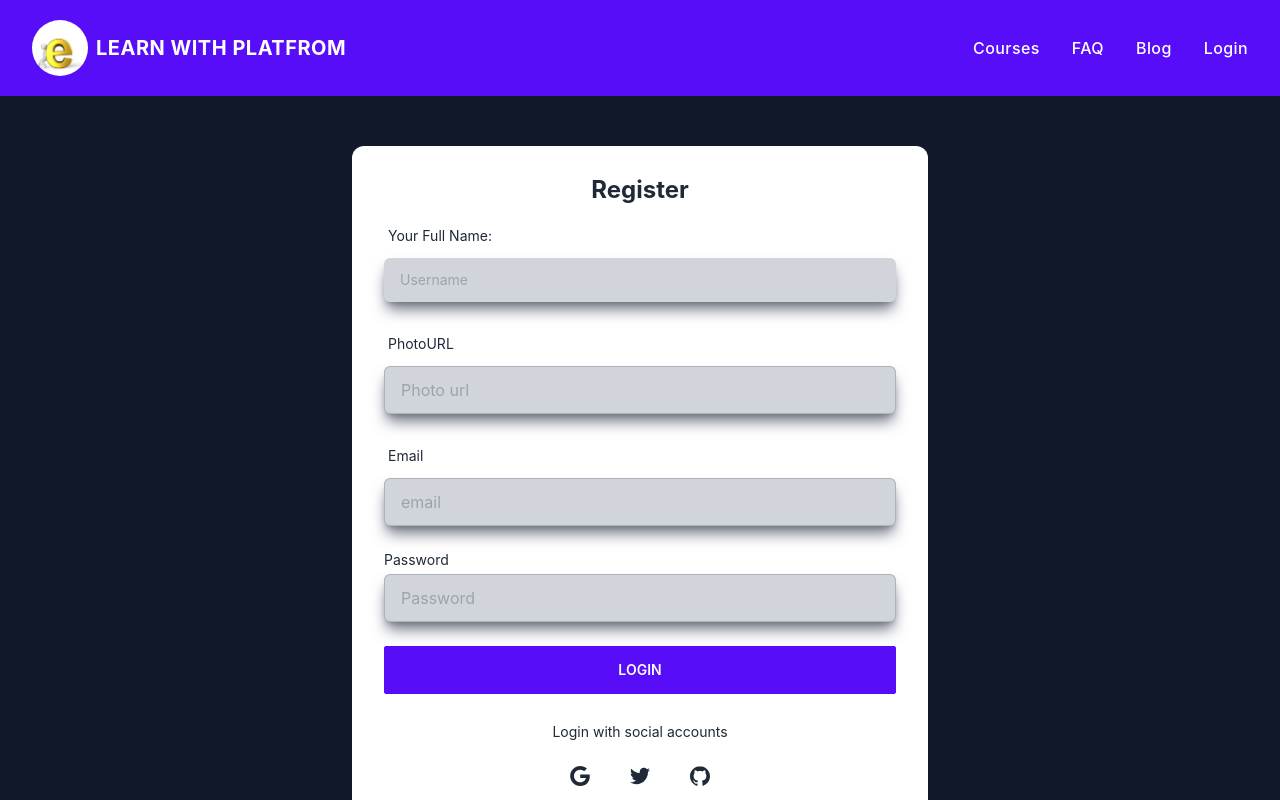
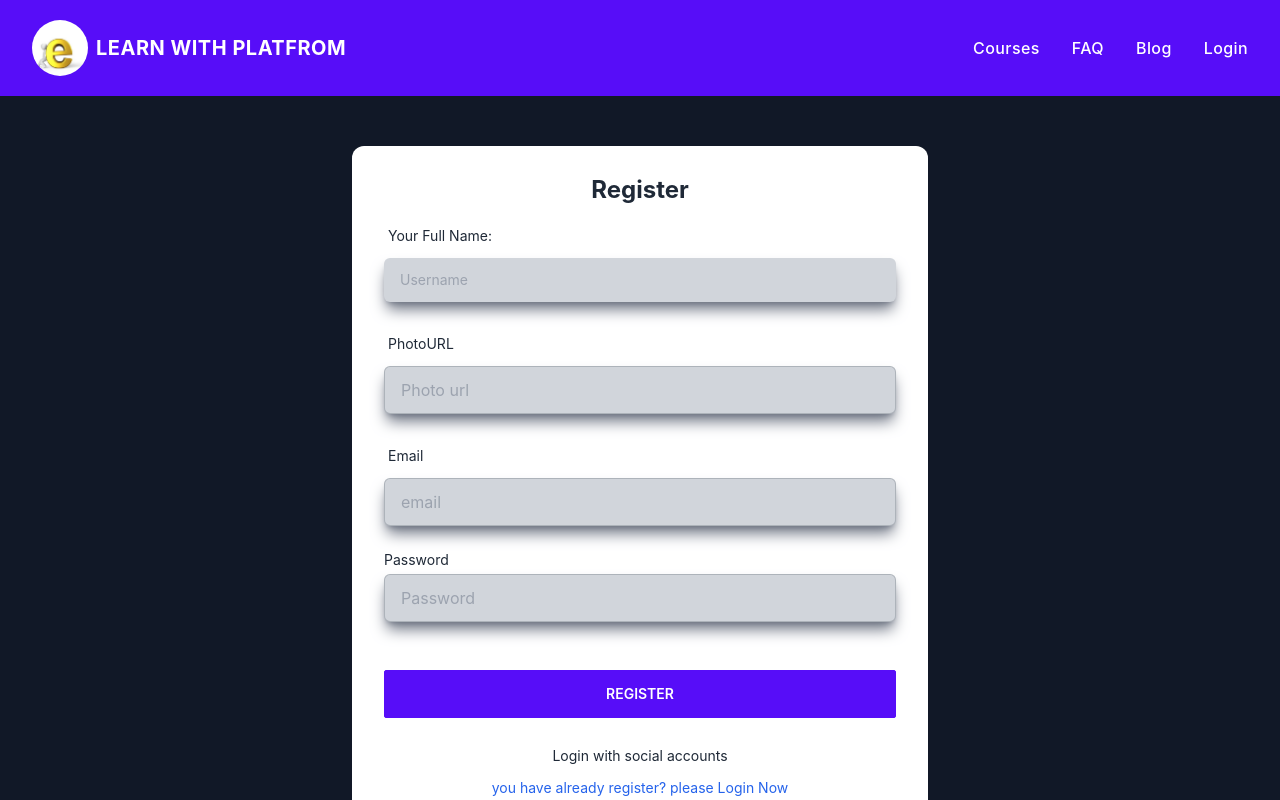
Before and after one commit to mdismail645221/Learn-with-Platform-client, a React (Create React App) app: page /register in a window 1280 px wide. Shown: the top 800 px of the page. Built offline with nearby package versions, Linux system fonts and the light colour scheme; no server answers.

Commit message:
register error setup

```diff
--- a/package.json
+++ b/package.json
@@ -10,6 +10,7 @@
     "firebase": "^9.12.1",
     "react": "^18.2.0",
     "react-dom": "^18.2.0",
+    "react-hot-toast": "^2.4.0",
     "react-router-dom": "^6.4.2",
     "react-scripts": "5.0.1",
     "web-vitals": "^2.1.4"
--- a/src/index.js
+++ b/src/index.js
@@ -4,11 +4,13 @@ import './index.css';
 import App from './App';
 import reportWebVitals from './reportWebVitals';
 import AuthProvider from './contexts/AuthProvider';
+import { Toaster } from 'react-hot-toast';
 
 const root = ReactDOM.createRoot(document.getElementById('root'));
 root.render(
   <React.StrictMode>
     <AuthProvider>
+    <Toaster></Toaster>
       <App />
     </AuthProvider>
   </React.StrictMode>
--- a/src/shared/Register/Register.js
+++ b/src/shared/Register/Register.js
@@ -2,10 +2,11 @@ import React, { useState, useContext } from 'react';
 import { Link } from 'react-router-dom';
 import { AuthContext } from '../../contexts/AuthProvider.js';
 import '../Register/Register.js'
+import {toast} from 'react-hot-toast'
 
 const Register = () => {
 
-    const [error, setError] = useState()
+    const [error, setError] = useState(null)
    const {createUser, updateUserProfile} = useContext(AuthContext)
 //    console.log(createUser)
 
@@ -23,6 +24,7 @@ const Register = () => {
             form.reset()
             const user = result.user;
             console.log(user)
+            toast.success('Successfully Login')
             setError(null)
             handleUpdateUserProfile(name, photourl)
         })
@@ -69,7 +71,10 @@ const Register = () => {
                         <input type="password" name="password" id="password" placeholder="Password" className="w-full px-4 py-3 rounded-md dark:border-gray-700  dark:text-gray-100 focus:dark:border-violet-400 shadow-gray-500 shadow-lg bg-gray-300 input input-bordered"  />
                     </div>
                     <div className="form-control mt-6">
-                        <button className="btn btn-primary block w-full p-3 text-center rounded-sm dark:text-gray-900 bg-[#570DF8] text-white font-semibold">Login</button>
+                        <p className='text-red-500'>{error}</p>
+                    </div>
+                    <div className="form-control mt-6">
+                        <button className="btn btn-primary block w-full p-3 text-center rounded-sm dark:text-gray-900 bg-[#570DF8] text-white font-semibold">Register</button>
                     </div>
                 </form>
 
@@ -78,7 +83,7 @@ const Register = () => {
                     <p className="px-3 text-sm dark:text-gray-400">Login with social accounts</p>
                     <div className="flex-1 h-px sm:w-16 dark:bg-gray-700"></div>
                 </div>
-                <div className="flex justify-center space-x-4">
+                {/* <div className="flex justify-center space-x-4">
                     <button aria-label="Log in with Google" className="p-3 rounded-sm">
                         <svg xmlns="http://www.w3.org/2000/svg" viewBox="0 0 32 32" className="w-5 h-5 fill-current">
                             <path d="M16.318 13.714v5.484h9.078c-0.37 2.354-2.745 6.901-9.078 6.901-5.458 0-9.917-4.521-9.917-10.099s4.458-10.099 9.917-10.099c3.109 0 5.193 1.318 6.38 2.464l4.339-4.182c-2.786-2.599-6.396-4.182-10.719-4.182-8.844 0-16 7.151-16 16s7.156 16 16 16c9.234 0 15.365-6.49 15.365-15.635 0-1.052-0.115-1.854-0.255-2.651z"></path>
@@ -94,7 +99,7 @@ const Register = () => {
                             <path d="M16 0.396c-8.839 0-16 7.167-16 16 0 7.073 4.584 13.068 10.937 15.183 0.803 0.151 1.093-0.344 1.093-0.772 0-0.38-0.009-1.385-0.015-2.719-4.453 0.964-5.391-2.151-5.391-2.151-0.729-1.844-1.781-2.339-1.781-2.339-1.448-0.989 0.115-0.968 0.115-0.968 1.604 0.109 2.448 1.645 2.448 1.645 1.427 2.448 3.744 1.74 4.661 1.328 0.14-1.031 0.557-1.74 1.011-2.135-3.552-0.401-7.287-1.776-7.287-7.907 0-1.751 0.62-3.177 1.645-4.297-0.177-0.401-0.719-2.031 0.141-4.235 0 0 1.339-0.427 4.4 1.641 1.281-0.355 2.641-0.532 4-0.541 1.36 0.009 2.719 0.187 4 0.541 3.043-2.068 4.381-1.641 4.381-1.641 0.859 2.204 0.317 3.833 0.161 4.235 1.015 1.12 1.635 2.547 1.635 4.297 0 6.145-3.74 7.5-7.296 7.891 0.556 0.479 1.077 1.464 1.077 2.959 0 2.14-0.020 3.864-0.020 4.385 0 0.416 0.28 0.916 1.104 0.755 6.4-2.093 10.979-8.093 10.979-15.156 0-8.833-7.161-16-16-16z"></path>
                         </svg>
                     </button>
-                </div>
+                </div> */}
                 <Link to='/login' className="text-sm w-full mx-auto hover:underline sm:px-6 text-blue-600 text-center">
                     you have already register? please Login Now
                 </Link>
```
Also changed, not shown: 1 other file (tests, documents, lock files or other folders).
